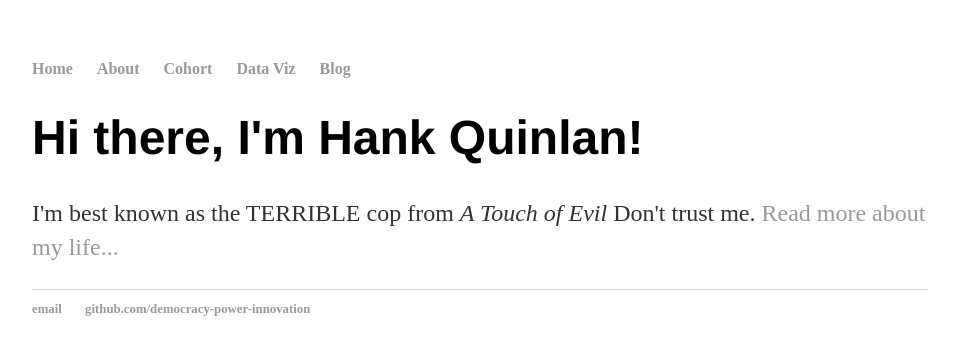
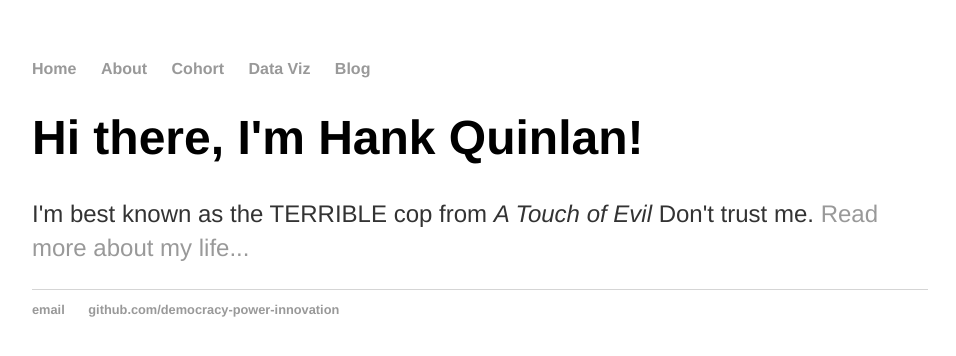
Before and after one commit to democracy-power-innovation/democracy-power-innovation.github.io, a Jekyll site: the page built from index.html, in a window 1280 px wide. Shown: the top 356 px of the page, without its empty margins (160-1116 px from the left). Built offline with Jekyll 4.4.1, drawn with Linux system fonts in a browser that asks for light colours.

Commit message:
Update main.css

```diff
--- a/css/main.css
+++ b/css/main.css
@@ -3,7 +3,7 @@ body {
     width: 70%;
 }
 nav ul, footer ul {
-    font-family:'Quicksand', 'Sans-Serif';
+    font-family:'Quicksand', 'Helvetica', 'Sans-Serif';
     padding: 0px;
     list-style: none;
     font-weight: bold;
@@ -21,12 +21,13 @@ a:hover {
 }
 h1 {
     font-size: 3em;
-    font-family:'Helvetica', 'Arial', 'Sans-Serif';
+    font-family:'Quicksand', 'Helvetica', 'Sans-Serif';
 }
 p {
     font-size: 1.5em;
     line-height: 1.4em;
     color: #333;
+    font-family:'Quicksand', 'Helvetica', 'Sans-Serif';
 }
 footer {
     border-top: 1px solid #d5d5d5;
```
